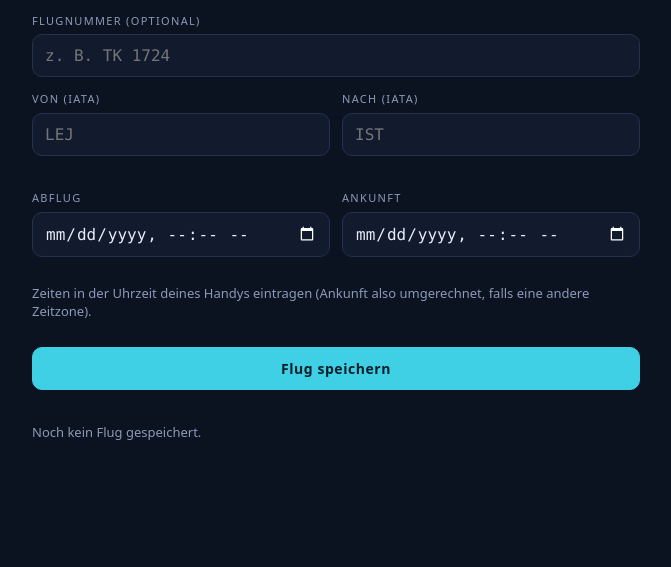
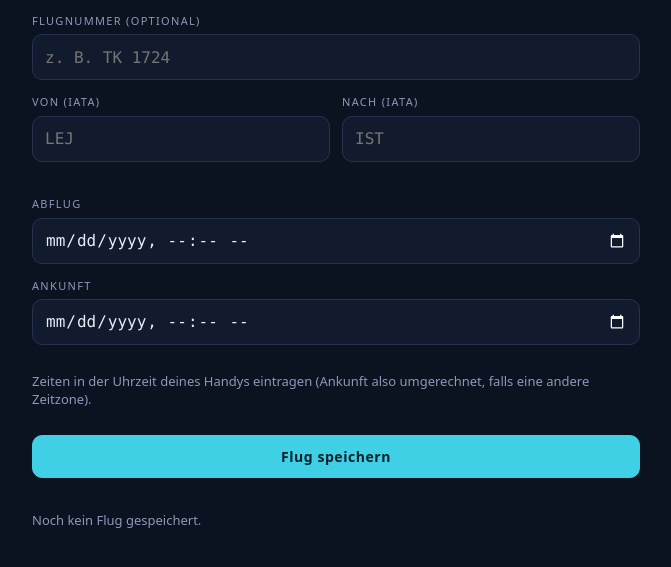
Before and after one commit to HexerW0lf/Flugtracker, a plain HTML site: page index.html in a window 1280 px wide. Shown: the part 47-614 px from the top of the page, without its empty margins (304-975 px from the left). Drawn offline with nearby package versions, Linux system fonts and the light colour scheme; a web font is replaced by a local one.

Commit message:
Datumsfelder untereinander, kein Überlaufen mehr auf dem Handy
Co-Authored-By: Claude Opus 5.5 <noreply@anthropic.com>
Claude-Session: https://claude.ai/code/session_01TTdDZNmJJ5PGVRvXYHCHbg

```diff
--- a/index.html
+++ b/index.html
@@ -34,9 +34,12 @@ button{font:700 14px var(--sans);letter-spacing:.04em;border-radius:10px;border:
 button.pri{background:var(--cyan);color:#04202a;border-color:var(--cyan)}
 button.ghost{background:transparent}
 button:focus-visible,input:focus-visible{outline:2px solid var(--cyan);outline-offset:2px}
-input{font:16px var(--mono);width:100%;background:var(--panel);color:var(--fg);border:1px solid var(--line);border-radius:10px;padding:11px 12px}
+input{font:16px var(--mono);width:100%;min-width:0;max-width:100%;display:block;-webkit-appearance:none;appearance:none;min-height:46px;background:var(--panel);color:var(--fg);border:1px solid var(--line);border-radius:10px;padding:11px 12px}
 form{display:grid;gap:14px;margin-top:16px}
 .row2{display:grid;grid-template-columns:1fr 1fr;gap:12px}
+.row1{display:grid;grid-template-columns:minmax(0,1fr);gap:14px}
+.row2{grid-template-columns:minmax(0,1fr) minmax(0,1fr)}
+input::-webkit-date-and-time-value{text-align:left}
 .field{display:grid;gap:6px;min-width:0}
 .hint{color:var(--dim);font-size:13px}
 .ap{font-size:12px;color:var(--cyan);min-height:1.2em}
@@ -85,7 +88,7 @@ form{display:grid;gap:14px;margin-top:16px}
         <input id="to" maxlength="3" placeholder="IST" required style="text-transform:uppercase">
         <div class="ap" id="toName"></div></div>
     </div>
-    <div class="row2">
+    <div class="row1">
       <div class="field"><label class="lbl" for="dep">Abflug</label><input id="dep" type="datetime-local" required></div>
       <div class="field"><label class="lbl" for="arr">Ankunft</label><input id="arr" type="datetime-local" required></div>
     </div>
```
